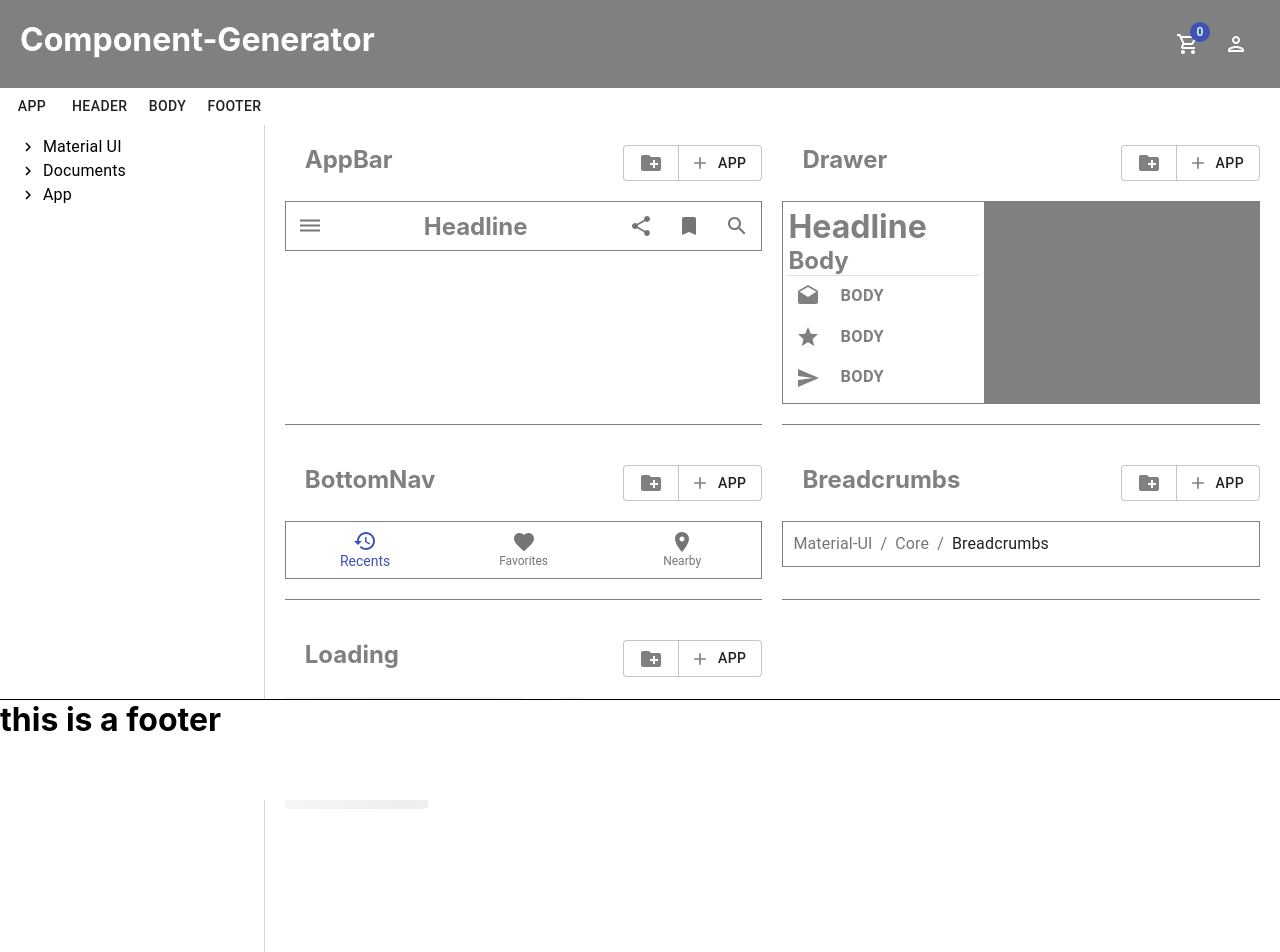
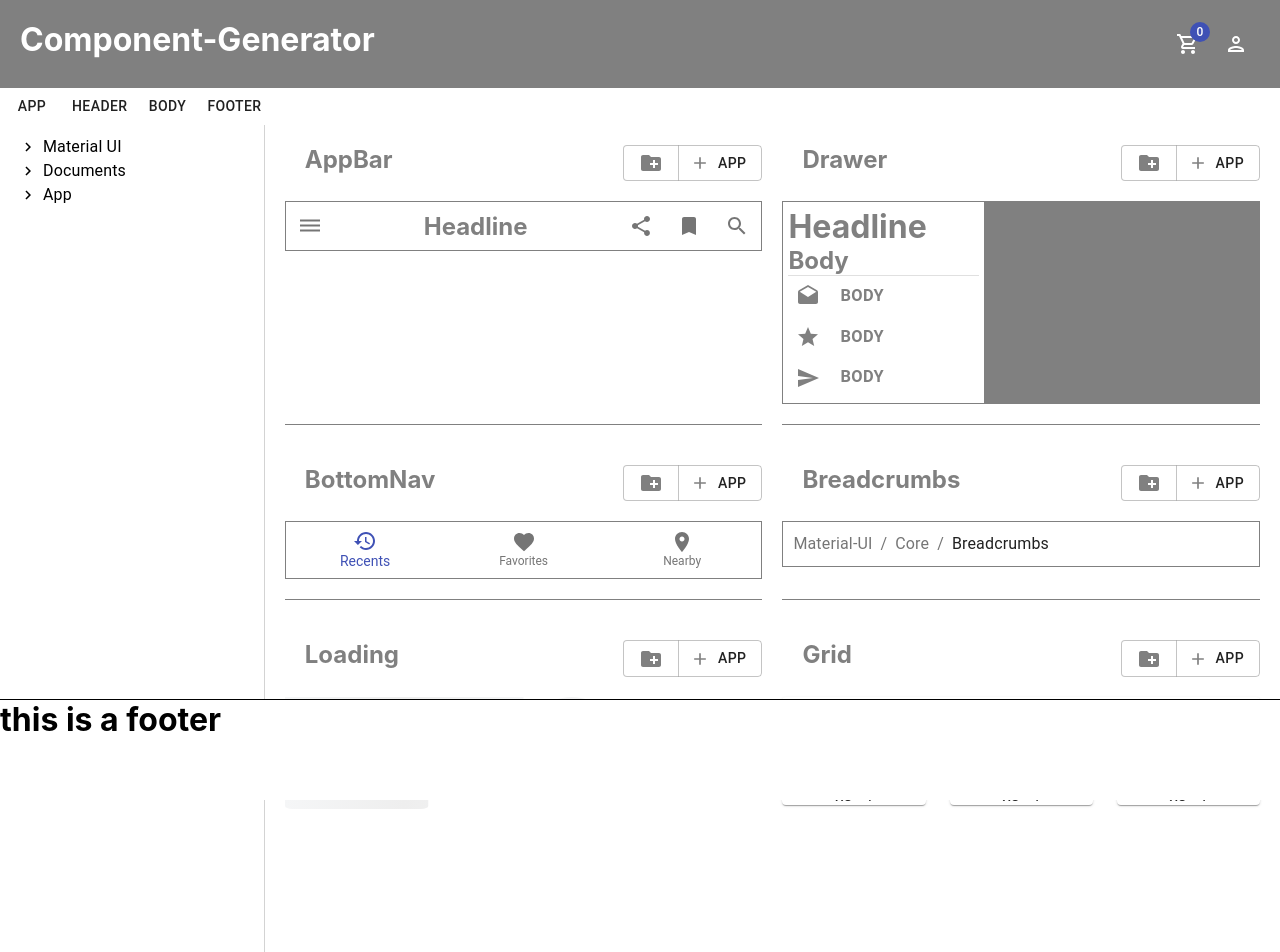
Before and after one commit to ucciqun/Component-Generator, a React (Create React App) app: page / in a window 1280 px wide. Shown: the top 952 px of the page. Built offline with nearby package versions, Linux system fonts and the light colour scheme.

Commit message:
add layout component

```diff
--- a/src/Store.js
+++ b/src/Store.js
@@ -9,6 +9,7 @@ import BottomNav from "./components/BottomNav";
 import Breadcrumbs from "./components/Breadcrumbs";
 import Component from "./components/Component";
 import Loading from "./components/Loading";
+import { Grida } from "./components/Layout/Grid";
 
 const Store = () => {
   const [item, setItem] = useContext(CartItem);
@@ -29,6 +30,9 @@ const Store = () => {
       <Component title="Loading">
         <Loading />
       </Component>
+      <Component title="Grid">
+        <Grida />
+      </Component>
     </div>
   );
 };
--- /dev/null
+++ b/src/components/Layout/Grid.css
@@ -0,0 +1,3 @@
+.grid__paper {
+  text-align: center;
+}
--- /dev/null
+++ b/src/components/Layout/Grid.js
@@ -0,0 +1,30 @@
+import React from "react";
+import "./Grid.css";
+import { Grid, Paper } from "@material-ui/core";
+
+export const Grida = () => {
+  return (
+    <div>
+      <Grid container spacing={3}>
+        <Grid item xs={12}>
+          <Paper className="grid__paper">xs=12</Paper>
+        </Grid>
+        <Grid item xs={6}>
+          <Paper className="grid__paper">xs=6</Paper>
+        </Grid>
+        <Grid item xs={6}>
+          <Paper className="grid__paper">xs=6</Paper>
+        </Grid>
+        <Grid item xs={4}>
+          <Paper className="grid__paper">xs=4</Paper>
+        </Grid>
+        <Grid item xs={4}>
+          <Paper className="grid__paper">xs=4</Paper>
+        </Grid>
+        <Grid item xs={4}>
+          <Paper className="grid__paper">xs=4</Paper>
+        </Grid>
+      </Grid>
+    </div>
+  );
+};
```
